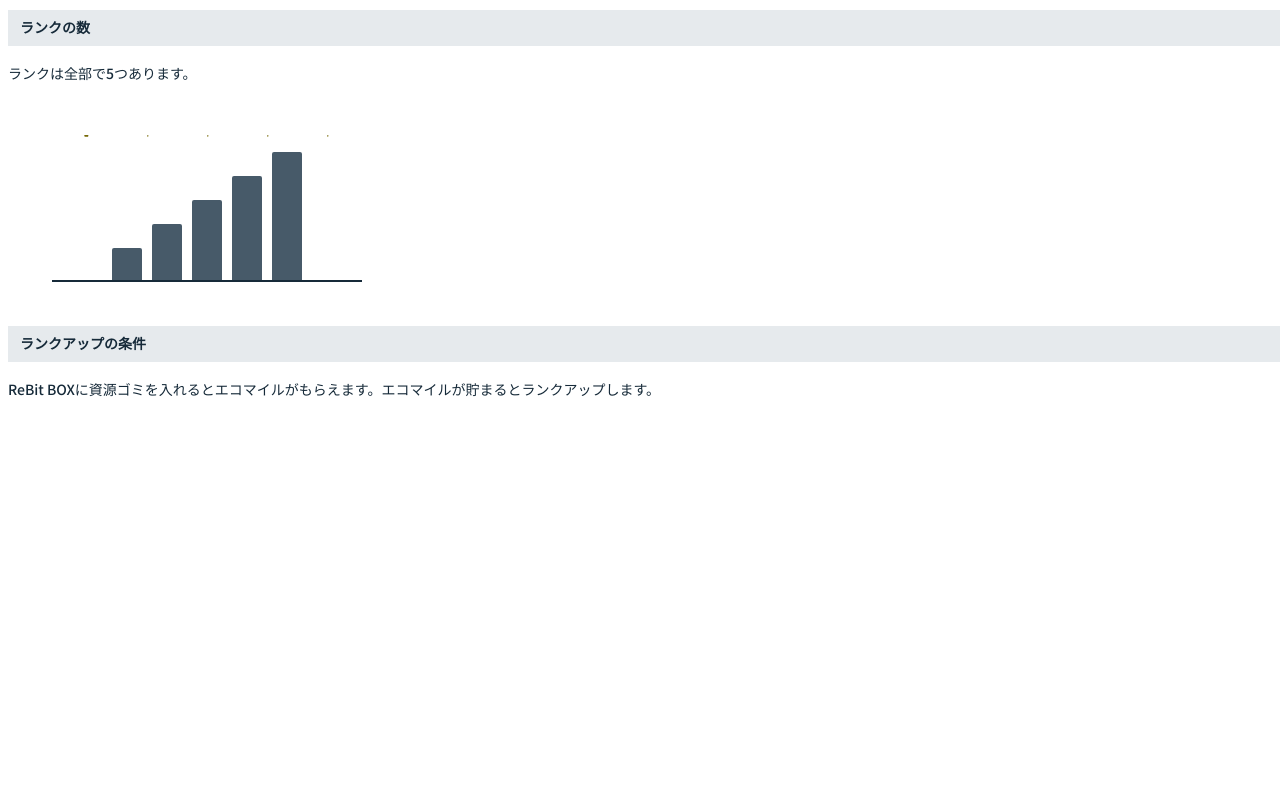
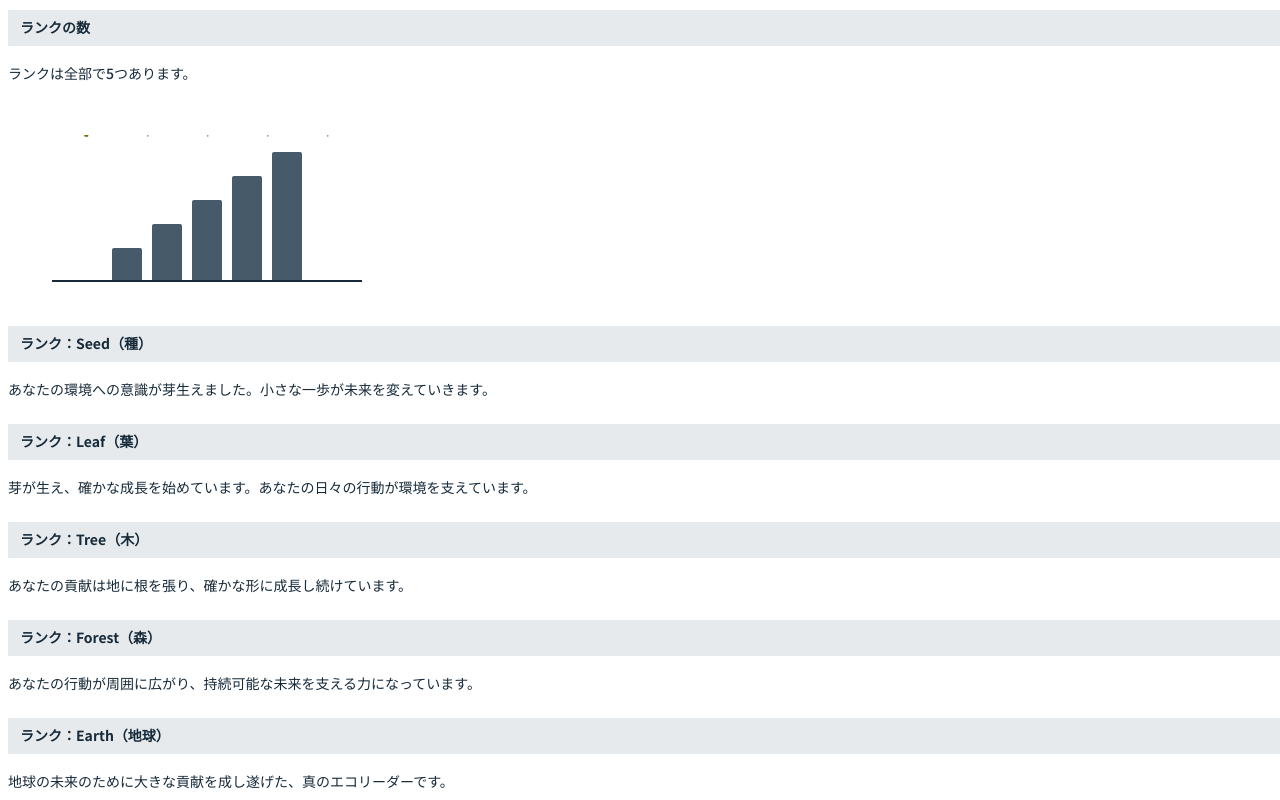
Before and after one commit to swarnajana71/rebit-mobile1, a React (Vite) app in the folder client/: page /help in a window 1280 px wide. Shown: the part 319-1119 px from the top of the page. Before the commit the page ends 800 px from the top, so only its background shows below. Built offline with nearby package versions, Linux system fonts and the light colour scheme.

Commit message:
Show users their progress through different environmental contribution tiers
Updates HelpLayout.tsx to display a tiered ranking system with corresponding styles in HelpLayout.module.css.

Replit-Commit-Author: Agent
Replit-Commit-Session-Id: 076ab30f-c15a-4525-a16e-a774452b8d41

```diff
--- a/client/src/components/HelpLayout.tsx
+++ b/client/src/components/HelpLayout.tsx
@@ -71,10 +71,46 @@ export default function HelpLayout() {
 
       <div className={styles.Layout_2_9245}>
         <div className={styles.Heading_2_9246}>
-          <span className={styles.Heading_2_9247}>ランクアップの条件</span>
+          <span className={styles.Heading_2_9247}>ランク：Seed（種）</span>
         </div>
         <span className={styles.Body_2_9248}>
-          ReBit BOXに資源ゴミを入れるとエコマイルがもらえます。エコマイルが貯まるとランクアップします。
+          あなたの環境への意識が芽生えました。小さな一歩が未来を変えていきます。
+        </span>
+      </div>
+
+      <div className={styles.Layout_2_9249}>
+        <div className={styles.Heading_2_9250}>
+          <span className={styles.Heading_2_9251}>ランク：Leaf（葉）</span>
+        </div>
+        <span className={styles.Body_2_9252}>
+          芽が生え、確かな成長を始めています。あなたの日々の行動が環境を支えています。
+        </span>
+      </div>
+
+      <div className={styles.Layout_2_9253}>
+        <div className={styles.Heading_2_9254}>
+          <span className={styles.Heading_2_9255}>ランク：Tree（木）</span>
+        </div>
+        <span className={styles.Body_2_9256}>
+          あなたの貢献は地に根を張り、確かな形に成長し続けています。
+        </span>
+      </div>
+
+      <div className={styles.Layout_2_9257}>
+        <div className={styles.Heading_2_9258}>
+          <span className={styles.Heading_2_9259}>ランク：Forest（森）</span>
+        </div>
+        <span className={styles.Body_2_9260}>
+          あなたの行動が周囲に広がり、持続可能な未来を支える力になっています。
+        </span>
+      </div>
+
+      <div className={styles.Layout_2_9261}>
+        <div className={styles.Heading_2_9262}>
+          <span className={styles.Heading_2_9263}>ランク：Earth（地球）</span>
+        </div>
+        <span className={styles.Body_2_9264}>
+          地球の未来のために大きな貢献を成し遂げた、真のエコリーダーです。
         </span>
       </div>
     </div>
--- a/client/src/styles/HelpLayout.module.css
+++ b/client/src/styles/HelpLayout.module.css
@@ -201,3 +201,139 @@
   line-height: 160%;
   display: inline-block;
 }
+.Layout_2_9249 {
+  flex-direction: column;
+  align-items: flex-start;
+  gap: 16px;
+  width: 100%;
+  display: flex;
+}
+.Heading_2_9250 {
+  background: var(--Navy-Navy-50, #e6eaed);
+  align-items: flex-start;
+  gap: 8px;
+  width: 100%;
+  padding: 8px 12px;
+  display: flex;
+}
+.Heading_2_9251 {
+  color: var(--text-icon-primary, #162a39);
+  flex: 1 0 0;
+  font-family: Noto Sans JP;
+  font-size: 14px;
+  font-style: normal;
+  font-weight: 700;
+  line-height: 140%;
+  display: inline-block;
+}
+.Body_2_9252 {
+  color: var(--text-icon-primary, #162a39);
+  font-family: Noto Sans JP;
+  font-size: 14px;
+  font-style: normal;
+  font-weight: 500;
+  line-height: 160%;
+  display: inline-block;
+}
+.Layout_2_9253 {
+  flex-direction: column;
+  align-items: flex-start;
+  gap: 16px;
+  width: 100%;
+  display: flex;
+}
+.Heading_2_9254 {
+  background: var(--Navy-Navy-50, #e6eaed);
+  align-items: flex-start;
+  gap: 8px;
+  width: 100%;
+  padding: 8px 12px;
+  display: flex;
+}
+.Heading_2_9255 {
+  color: var(--text-icon-primary, #162a39);
+  flex: 1 0 0;
+  font-family: Noto Sans JP;
+  font-size: 14px;
+  font-style: normal;
+  font-weight: 700;
+  line-height: 140%;
+  display: inline-block;
+}
+.Body_2_9256 {
+  color: var(--text-icon-primary, #162a39);
+  font-family: Noto Sans JP;
+  font-size: 14px;
+  font-style: normal;
+  font-weight: 500;
+  line-height: 160%;
+  display: inline-block;
+}
+.Layout_2_9257 {
+  flex-direction: column;
+  align-items: flex-start;
+  gap: 16px;
+  width: 100%;
+  display: flex;
+}
+.Heading_2_9258 {
+  background: var(--Navy-Navy-50, #e6eaed);
+  align-items: flex-start;
+  gap: 8px;
+  width: 100%;
+  padding: 8px 12px;
+  display: flex;
+}
+.Heading_2_9259 {
+  color: var(--text-icon-primary, #162a39);
+  flex: 1 0 0;
+  font-family: Noto Sans JP;
+  font-size: 14px;
+  font-style: normal;
+  font-weight: 700;
+  line-height: 140%;
+  display: inline-block;
+}
+.Body_2_9260 {
+  color: var(--text-icon-primary, #162a39);
+  font-family: Noto Sans JP;
+  font-size: 14px;
+  font-style: normal;
+  font-weight: 500;
+  line-height: 160%;
+  display: inline-block;
+}
+.Layout_2_9261 {
+  flex-direction: column;
+  align-items: flex-start;
+  gap: 16px;
+  width: 100%;
+  display: flex;
+}
+.Heading_2_9262 {
+  background: var(--Navy-Navy-50, #e6eaed);
+  align-items: flex-start;
+  gap: 8px;
+  width: 100%;
+  padding: 8px 12px;
+  display: flex;
+}
+.Heading_2_9263 {
+  color: var(--text-icon-primary, #162a39);
+  flex: 1 0 0;
+  font-family: Noto Sans JP;
+  font-size: 14px;
+  font-style: normal;
+  font-weight: 700;
+  line-height: 140%;
+  display: inline-block;
+}
+.Body_2_9264 {
+  color: var(--text-icon-primary, #162a39);
+  font-family: Noto Sans JP;
+  font-size: 14px;
+  font-style: normal;
+  font-weight: 500;
+  line-height: 160%;
+  display: inline-block;
+}
```
